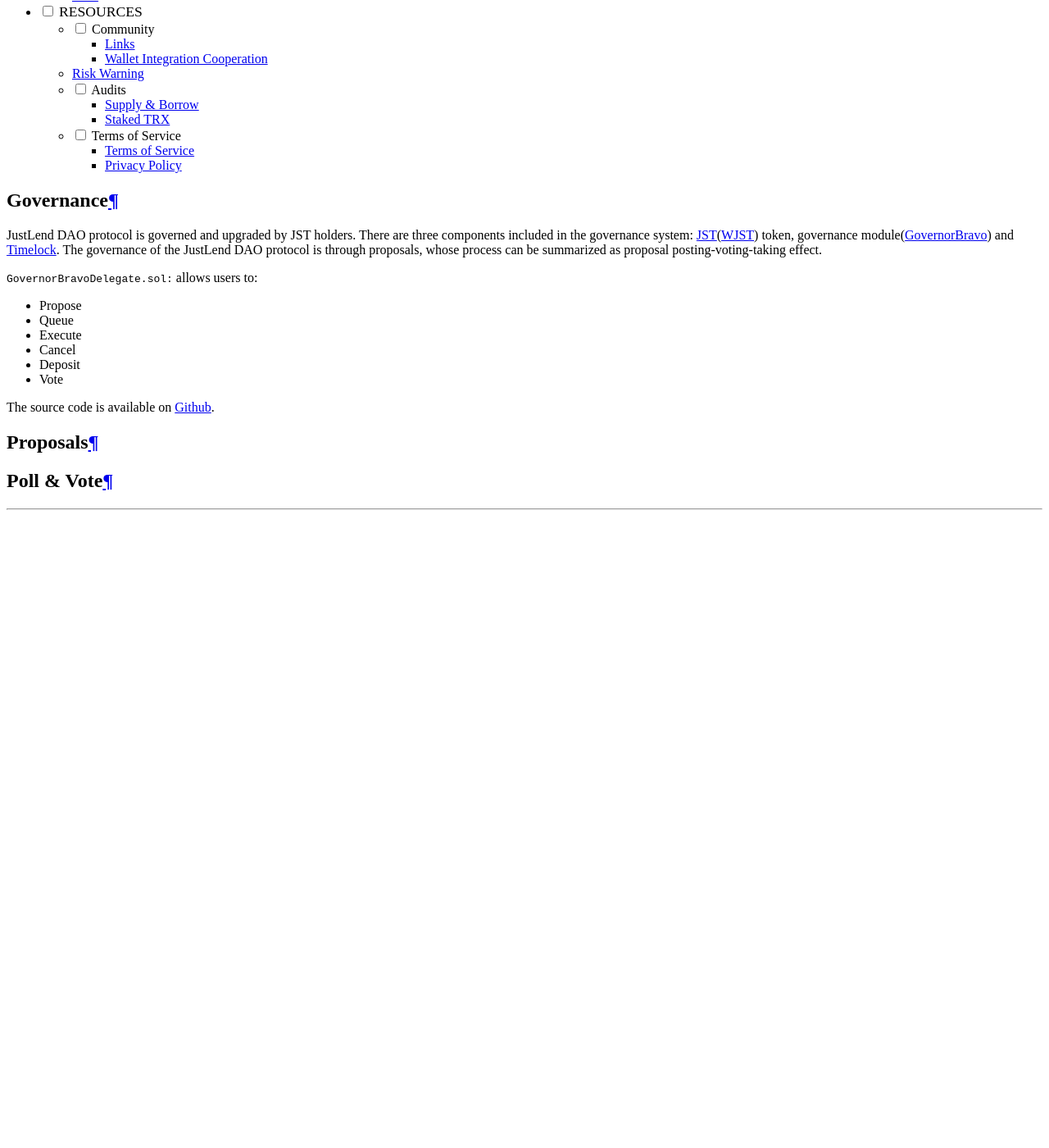
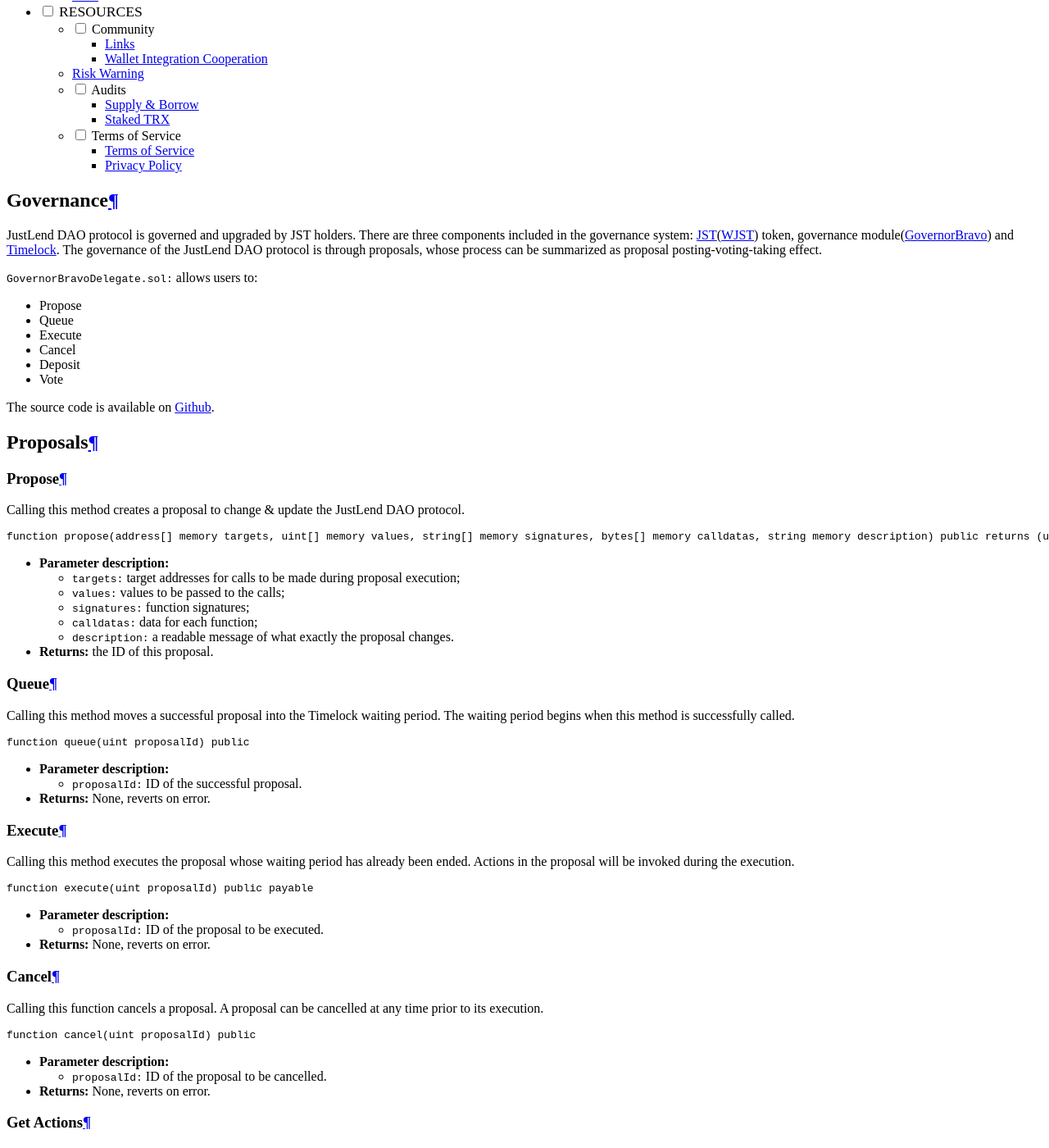
Before and after one commit to justlend/justlend-docs, an MkDocs documentation site: the page built from docs/developers/supply_and_borrow_market/governance.md, in a window 1280 px wide and 1400 px high, scrolled down 7123 px. Shown: the whole window at 82% size. Built offline with MkDocs 1.6.1 and Material for MkDocs 9.7.7, drawn with Linux system fonts in a browser that asks for light colours; before the commit the page ends 7753 px from its top, so only the background shows below that; some of the changed text lies outside the part shown.

Commit message:
add governance

````diff
--- a/docs/developers/supply_and_borrow_market/governance.md
+++ b/docs/developers/supply_and_borrow_market/governance.md
@@ -17,6 +17,154 @@
 
 ## **Proposals**
 
+### **Propose**
+Calling this method creates a proposal to change & update the JustLend DAO protocol.
+``` solidity
+function propose(address[] memory targets, uint[] memory values, string[] memory signatures, bytes[] memory calldatas, string memory description) public returns (uint)
+```
+
+* **Parameter description:**
+    * `targets:` target addresses for calls to be made during proposal execution;
+    * `values:` values to be passed to the calls;
+    * `signatures:` function signatures;
+    * `calldatas:` data for each function;
+    * `description:` a readable message of what exactly the proposal changes.
+* **Returns:** the ID of this proposal.
+
+
+### **Queue**
+Calling this method moves a successful proposal into the Timelock waiting period. The waiting period begins when this method is successfully called.
+``` solidity
+function queue(uint proposalId) public
+```
+
+* **Parameter description:**
+    * `proposalId:` ID of the successful proposal.
+* **Returns:** None, reverts on error.
+
+
+### **Execute**
+Calling this method executes the proposal whose waiting period has already been ended. Actions in the proposal will be invoked during the execution.
+``` solidity
+function execute(uint proposalId) public payable
+```
+
+* **Parameter description:**
+    * `proposalId:` ID of the proposal to be executed.
+* **Returns:** None, reverts on error.
+
+
+### **Cancel**
+Calling this function cancels a proposal. A proposal can be cancelled at any time prior to its execution.
+``` solidity
+function cancel(uint proposalId) public
+```
+
+* **Parameter description:**
+    * `proposalId:` ID of the proposal to be cancelled.
+* **Returns:** None, reverts on error.
+
+
+### **Get Actions**
+Calling this method gets the actions of an exact proposal.
+``` solidity
+function getActions(uint proposalId) public view returns (address[] memory targets, uint[] memory values, string[] memory signatures, bytes[] memory calldatas)
+```
+
+* **Parameter description:**
+    * `proposalId:` ID of the proposal.
+* **Returns:**
+    * `targets:` target addresses for calls to be made during proposal execution;
+    * `values:` values to be passed to the calls;
+    * `signatures:` function signatures;
+    * `calldatas:` data for each function.
+
+
+### **Get Receipt**
+Calling this method gets the votes of a specified voter on a proposal.
+``` solidity
+function getReceipt(uint proposalId, address voter) public view returns (Receipt memory)
+
+struct Receipt {
+    bool hasVoted;
+    bool support;
+    uint256 votes;
+}}
+```
+
+* **Parameter description:**
+    * `proposalId:` ID of the proposal.
+    * `voter:` address of the specified account.
+* **Returns:**
+    * `hasVoted:` voted or not;
+    * `values:` for or against;
+    * `signatures:` vote count.
+
+
+### **Proposal State**
+Calling this method returns the state of a specified proposal.
+``` solidity
+function state(uint proposalId) public view returns (ProposalState)
+```
+
+* **Parameter description:**
+    * `proposalId:` ID of the specified proposal;
+* **Returns:**
+    * `ProposalState:` Pending or Active or Canceled; Defeated or Succeeded or Queued; Expired or Executed.
+
 
 
 ## **Poll & Vote**
+
+### **Deposit**
+Calling this method exchanges JST for WJST at a one-to-one ratio.
+``` solidity
+function deposit(uint256 sad) public
+```
+
+* **Parameter description:**
+    * `sad:` number of votes(WJST) to exchange.
+* **Returns:** None, reverts on error.
+
+
+### **Cast Vote**
+Calling this method casts a vote on a proposal. The voting weight will be calculated at the time the proposal's state becomes active.
+``` solidity
+function castVote(uint proposalId, uint votes, bool support) public
+```
+
+* **Parameter description:**
+    * `proposalId:` ID of the proposal to vote;
+    * `votes:` number of the votes to be cast;
+    * `support:` for or against.
+* **Returns:** None, reverts on error.
+
+
+### **Cast Vote With Reason**
+Calling this method casts a vote on a proposal. The reason can be submitted simultaneously.
+``` solidity
+function castVoteWithReason(uint proposalId, uint votes, bool support, string calldata reson) public
+```
+
+* **Parameter description:**
+    * `proposalId:` ID of the proposal to vote;
+    * `vote:` number of the votes to be cast;
+    * `support:` for or against;
+    * `reason:` voting reason.
+* **Returns:** None, reverts on error.
+
+
+### **Cast Vote By Signature**
+Calling this method casts votes on a specified proposal. Comparing with `castVote()`, this method allows offline signature.
+``` solidity
+function castVoteWithReason(uint proposalId, uint votes, bool support, string calldata reson) public
+```
+
+* **Parameter description:**
+    * `proposalId:` ID of the proposal to vote;
+    * `vote:` number of the votes to be cast;
+    * `support:` for or against;
+    * `v:` recover byte of the signature;
+    * `r:` half of the ECDSA signature pair;
+    * `s:` half of the ECDSA signature pair.
+* **Returns:** None, reverts on error.
````
